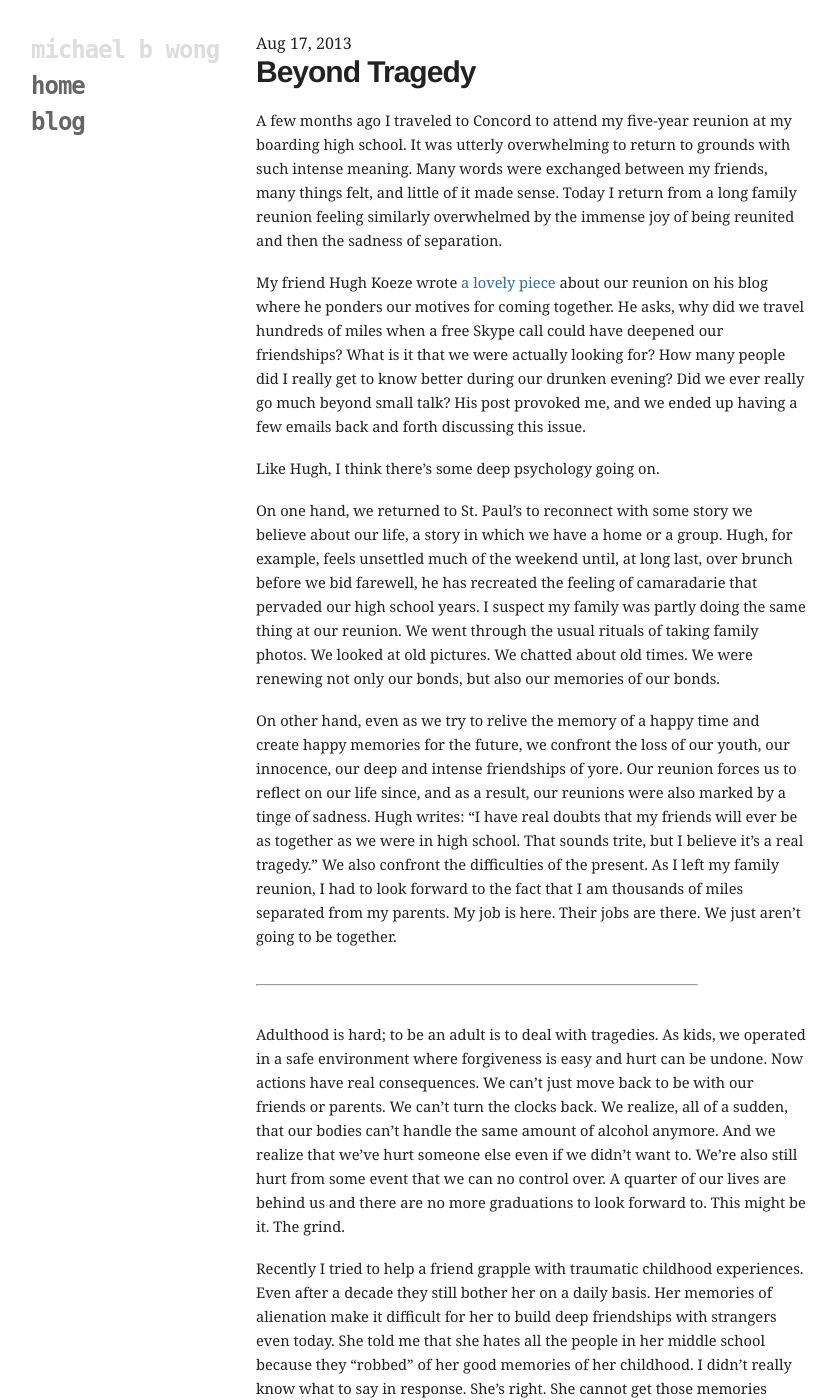
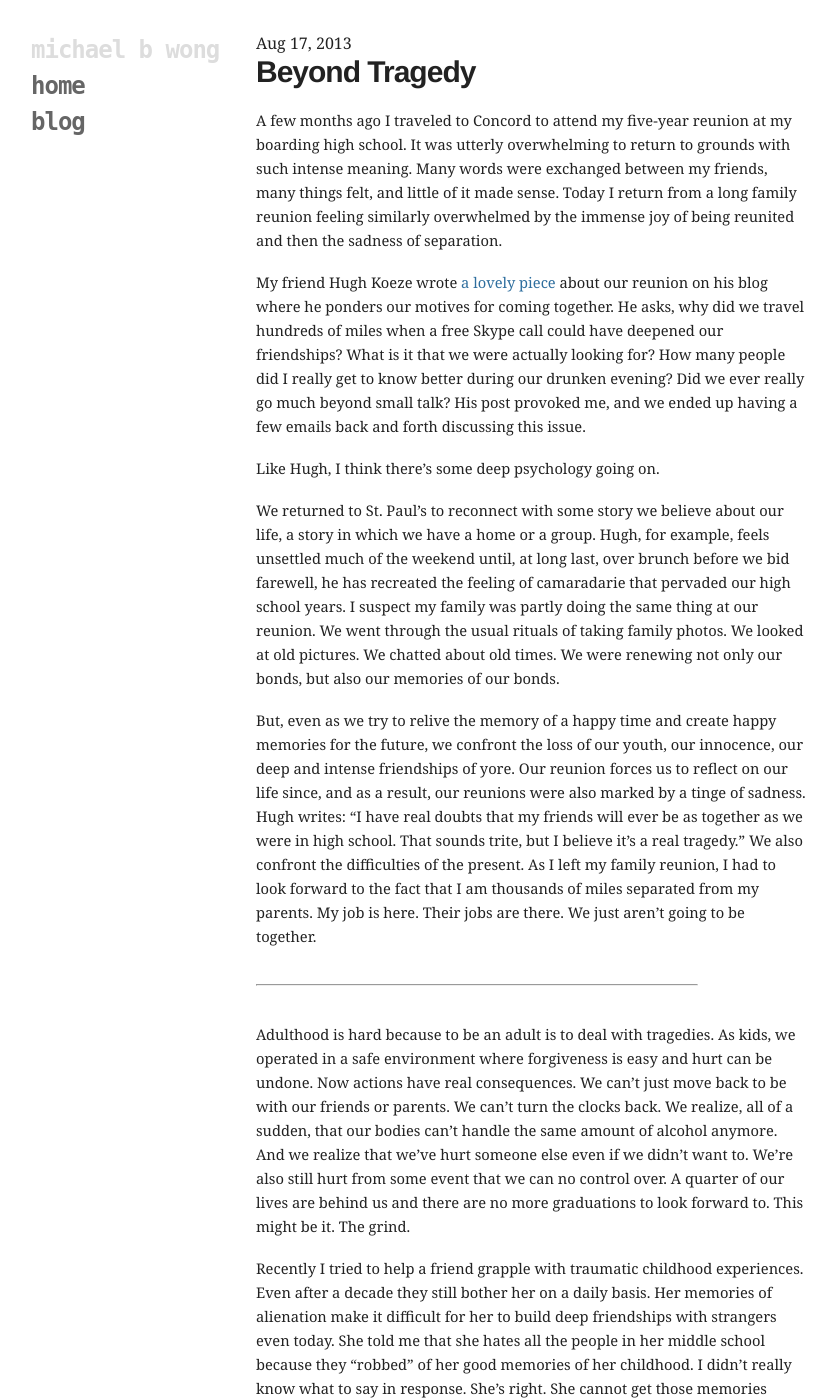
Before and after one commit to mbwong/mbwong.github.com, a Jekyll site: the page built from _posts/2013-08-17-tragedy-and-adulthood.md, in a window 1280 px wide and 1400 px high. Shown: the whole window, without its empty margins (94-931 px from the left). Built offline with Jekyll 4.4.1, drawn with Linux system fonts in a browser that asks for light colours.

Commit message:
Update 2013-08-17-tragedy-and-adulthood.md

```diff
--- a/_posts/2013-08-17-tragedy-and-adulthood.md
+++ b/_posts/2013-08-17-tragedy-and-adulthood.md
@@ -13,17 +13,19 @@
 
 Like Hugh, I think there's some deep psychology going on.
 
-On one hand, we returned to St. Paul's to reconnect with some story we believe about our life, a story in which we have a home or a group. Hugh, for example, feels unsettled much of the weekend until, at long last, over brunch before we bid farewell, he has recreated the feeling of camaradarie that pervaded our high school years. I suspect my family was partly doing the same thing at our reunion. We went through the usual rituals of taking family photos. We looked at old pictures. We chatted about old times. We were renewing not only our bonds, but also our memories of our bonds.
+We returned to St. Paul's to reconnect with some story we believe about our life, a story in which we have a home or a group. Hugh, for example, feels unsettled much of the weekend until, at long last, over brunch before we bid farewell, he has recreated the feeling of camaradarie that pervaded our high school years. I suspect my family was partly doing the same thing at our reunion. We went through the usual rituals of taking family photos. We looked at old pictures. We chatted about old times. We were renewing not only our bonds, but also our memories of our bonds.
 
-On other hand, even as we try to relive the memory of a happy time and create happy memories for the future, we confront the loss of our youth, our innocence, our deep and intense friendships of yore. Our reunion forces us to reflect on our life since, and as a result, our reunions were also marked by a tinge of sadness. Hugh writes: "I have real doubts that my friends will ever be as together as we were in high school. That sounds trite, but I believe it’s a real tragedy." We also confront the difficulties of the present. As I left my family reunion, I had to look forward to the fact that I am thousands of miles separated from my parents. My job is here. Their jobs are there. We just aren't going to be together.
+But, even as we try to relive the memory of a happy time and create happy memories for the future, we confront the loss of our youth, our innocence, our deep and intense friendships of yore. Our reunion forces us to reflect on our life since, and as a result, our reunions were also marked by a tinge of sadness. Hugh writes: "I have real doubts that my friends will ever be as together as we were in high school. That sounds trite, but I believe it’s a real tragedy." We also confront the difficulties of the present. As I left my family reunion, I had to look forward to the fact that I am thousands of miles separated from my parents. My job is here. Their jobs are there. We just aren't going to be together.
 
 --------------------------------------
 
-Adulthood is hard; to be an adult is to deal with tragedies. As kids, we operated in a safe environment where forgiveness is easy and hurt can be undone. Now actions have real consequences. We can't just move back to be with our friends or parents. We can't turn the clocks back. We realize, all of a sudden, that our bodies can't handle the same amount of alcohol anymore. And we realize that we've hurt someone else even if we didn't want to. We're also still hurt from some event that we can no control over. A quarter of our lives are behind us and there are no more graduations to look forward to. This might be it. The grind.
+Adulthood is hard because to be an adult is to deal with tragedies. As kids, we operated in a safe environment where forgiveness is easy and hurt can be undone. Now actions have real consequences. We can't just move back to be with our friends or parents. We can't turn the clocks back. We realize, all of a sudden, that our bodies can't handle the same amount of alcohol anymore. And we realize that we've hurt someone else even if we didn't want to. We're also still hurt from some event that we can no control over. A quarter of our lives are behind us and there are no more graduations to look forward to. This might be it. The grind.
 
 Recently I tried to help a friend grapple with traumatic childhood experiences. Even after a decade they still bother her on a daily basis. Her memories of alienation make it difficult for her to build deep friendships with strangers even today. She told me that she hates all the people in her middle school because they "robbed" of her good memories of her childhood. I didn't really know what to say in response. She's right. She cannot get those memories back. There's something tragic about it, even though it hardly seems dramatic.
 
 How do we move past tragedy? How can I help my friend (and myself) deal with the tragedies of adulthood?
+
+--------------------------------------
 
 One route to deal with tragedy to tell ourselves a story that makes us feel better. Perhaps this is what my high school friends tried to do by returning to SPS. We were telling ourselves a version of a story about our own lives, one that included deep friendships, common identity, and a sense of belonging. And perhaps that is why we started a "War on Terror" in response to 9/11, to pretend to have some control over our destiny. Or why we care so much about our histories. Another route is rely on some simple principles so we don't feel so lost. We boil the complexity of life into some simple principles or rules of thumb. We look up quotations to make ourselves feel better. We tell ourselves that time will heal everything.
 
```
